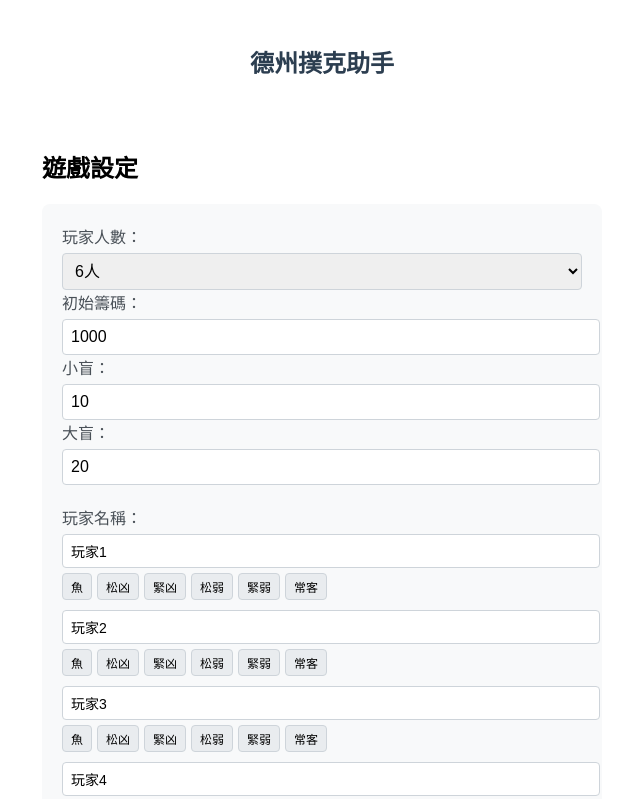
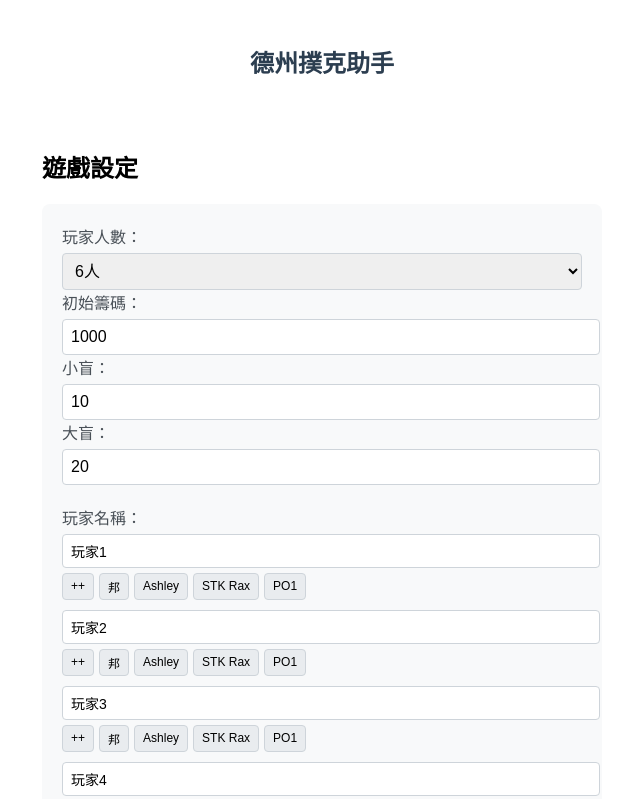
Before and after one commit to kaihg/texas-hold-AI, a Vue app: page / in a window 1280 px wide. Shown: the top 799 px of the page, without its empty margins (318-958 px from the left). Built offline with nearby package versions, Linux system fonts and the light colour scheme.

Commit message:
修改常用玩家名單

```diff
--- a/src/components/GameSetup.vue
+++ b/src/components/GameSetup.vue
@@ -81,7 +81,7 @@ const config = ref({
 })
 
 const playerNames = ref([])
-const quickNames = ref(['魚', '松凶', '緊凶', '松弱', '緊弱', '常客'])
+const quickNames = ref(['++', '邦', 'Ashley', 'STK Rax', 'PO1'])
 const apiKey = ref('')
 const hasApiKey = ref(false)
 
```
